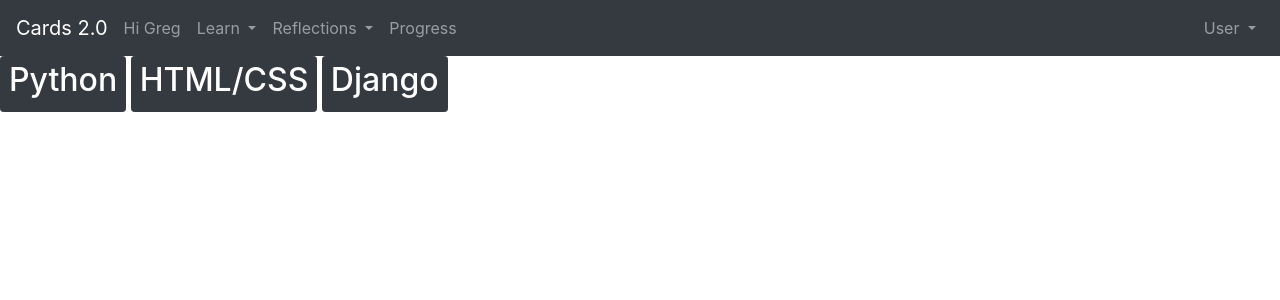
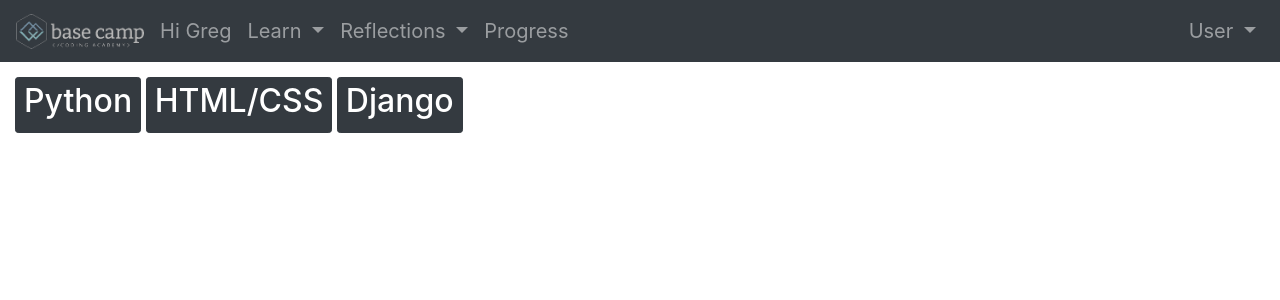
Before and after one commit to BaseCampCoding/django-unit-project-joseph-dylan-greg, a Django app: page /videos/ in a window 1280 px wide. Shown: the top 300 px of the page. Run offline with Django 3.2, Linux system fonts and the light colour scheme; a user stored in the database is signed in.

Commit message:
Adding styling and a logo

```diff
--- a/templates/partials/navbar.html
+++ b/templates/partials/navbar.html
@@ -1,20 +1,22 @@
 <!DOCTYPE html>
+{% load static %}
 <nav class="navbar navbar-expand-lg navbar-dark bg-dark">
-    <a class="navbar-brand" href="{% url 'home' %}">Cards 2.0</a>
+    <a class="navbar-brand" href="{% url 'home' %}"><img src="/static/Header2.png" alt="logo"  height="35rem"></a>
+    <!--<a class="navbar-brand" href="{% url 'home' %}">Cards 2.0</a>-->
     <button class="navbar-toggler" type="button" data-toggle="collapse" data-target="#navbarSupportedContent" aria-controls="navbarSupportedContent" aria-expanded="false" aria-label="Toggle navigation">
         <span class="navbar-toggler-icon"></span>
     </button>
 
     <div class="collapse navbar-collapse" id="navbarSupportedContent">
         {% if user.is_authenticated %}
-            <span class="navbar-text">Hi {{ user.username }}</span>
+            <span class="navbar-text" style=" font-size:20px;">Hi {{ user.username }}</span>
         {% endif %}
 
         <ul class="navbar-nav ml-2">
 
             {% if user.is_authenticated %}
             <li class="nav-item dropdown">
-                <a class="nav-link dropdown-toggle" href="#" id="navbarDropdown" role="button" data-toggle="dropdown" aria-haspopup="true" aria-expanded="false">
+                <a class="nav-link dropdown-toggle" href="#" id="navbarDropdown" role="button" data-toggle="dropdown" aria-haspopup="true" aria-expanded="false" style="font-size:20px;">
                   Learn
                 </a>
                 <div class="dropdown-menu" aria-labelledby="navbarDropdown">
@@ -24,7 +26,7 @@
                 </div>
             </li>
             <li class="nav-item dropdown">
-                <a class="nav-link dropdown-toggle" href="#" id="navbarDropdown" role="button" data-toggle="dropdown" aria-haspopup="true" aria-expanded="false">
+                <a class="nav-link dropdown-toggle" href="#" id="navbarDropdown" role="button" data-toggle="dropdown" aria-haspopup="true" aria-expanded="false" style=" font-size:20px;">
                   Reflections
                 </a>
                 <div class="dropdown-menu" aria-labelledby="navbarDropdown">
@@ -34,12 +36,12 @@
                 </div>
             </li>
             <li class="nav-item" style="color:gray">
-                <a href="{% url 'quiz_progress' %}" class="nav-link">Progress</a>
+                <a href="{% url 'quiz_progress' %}" class="nav-link" style=" font-size:20px;">Progress</a>
             </li>
         </ul>
         <ul class="navbar-nav ml-auto">
             <li class="nav-item dropdown ">
-            <a class="nav-link dropdown-toggle" href="#" id="navbarDropdown" role="button" data-toggle="dropdown" aria-haspopup="true" aria-expanded="false">
+            <a class="nav-link dropdown-toggle" href="#" id="navbarDropdown" role="button" data-toggle="dropdown" aria-haspopup="true" aria-expanded="false" style=" font-size:20px;">
                 User
               </a>
               <div class="dropdown-menu dropdown-menu-right" aria-labelledby="navbarDropdown">
--- a/templates/videos.html
+++ b/templates/videos.html
@@ -3,70 +3,70 @@
 
 {% block content %}
 {% if user.is_authenticated %}
-    <button onclick="showOrHideDiv()" class="btn btn-dark btn-sm"><h2>Python</h2></button>
+    <button onclick="showOrHideDiv()" class="btn btn-dark btn-sm" style=" margin-left:15px; margin-top: 15px; justify-content: space-evenly;"><h2>Python</h2></button>
     <div id="python" style="display:none">
-        <h4>Chapter 2</h4>
+        <h4 style="border-width:3px; border-style: solid; width:125px; margin:10px; border-style: None None solid;">Chapter 2</h4>
             <iframe width="280" height="158" src="https://www.youtube.com/embed/dbABzlmG1aM" frameborder="0" allow="accelerometer; autoplay; clipboard-write; encrypted-media; gyroscope; picture-in-picture" allowfullscreen></iframe>
-        <h4>Chapter 3</h4>
+        <h4 style="border-width:3px; border-style: solid; width:125px; margin:10px; border-style: None None solid;">Chapter 3</h4>
             <iframe width="280" height="158" src="https://www.youtube.com/embed/Ca214eZaVik" frameborder="0" allow="accelerometer; autoplay; clipboard-write; encrypted-media; gyroscope; picture-in-picture" allowfullscreen></iframe>
             <iframe width="280" height="158" src="https://www.youtube.com/embed/sMzOtsKY_cQ" frameborder="0" allow="accelerometer; autoplay; clipboard-write; encrypted-media; gyroscope; picture-in-picture" allowfullscreen></iframe>
             <iframe width="280" height="158" src="https://www.youtube.com/embed/YhtY5_daMds" frameborder="0" allow="accelerometer; autoplay; clipboard-write; encrypted-media; gyroscope; picture-in-picture" allowfullscreen></iframe>
-        <h4>Chapter 4</h4>
+        <h4 style="border-width:3px; border-style: solid; width:125px; margin:10px; border-style: None None solid;">Chapter 4</h4>
             <iframe width="280" height="158" src="https://www.youtube.com/embed/5DZMWRWEhUk" frameborder="0" allow="accelerometer; autoplay; clipboard-write; encrypted-media; gyroscope; picture-in-picture" allowfullscreen></iframe>
             <iframe width="280" height="158" src="https://www.youtube.com/embed/eenVZhUjlc4" frameborder="0" allow="accelerometer; autoplay; clipboard-write; encrypted-media; gyroscope; picture-in-picture" allowfullscreen></iframe>
-        <h4>Chapter 5</h4>
+        <h4 style="border-width:3px; border-style: solid; width:125px; margin:10px; border-style: None None solid;">Chapter 5</h4>
             <iframe width="280" height="158" src="https://www.youtube.com/embed/2luO2YNmOtM" frameborder="0" allow="accelerometer; autoplay; clipboard-write; encrypted-media; gyroscope; picture-in-picture" allowfullscreen></iframe>
             <iframe width="280" height="158" src="https://www.youtube.com/embed/xoznKUWQfTo" frameborder="0" allow="accelerometer; autoplay; clipboard-write; encrypted-media; gyroscope; picture-in-picture" allowfullscreen></iframe>
-        <h4>Chapter 6</h4>
+        <h4 style="border-width:3px; border-style: solid; width:125px; margin:10px; border-style: None None solid;">Chapter 6</h4>
             <iframe width="280" height="158" src="https://www.youtube.com/embed/lRNEsEjWkIg" frameborder="0" allow="accelerometer; autoplay; clipboard-write; encrypted-media; gyroscope; picture-in-picture" allowfullscreen></iframe>
             <iframe width="280" height="158" src="https://www.youtube.com/embed/J7wzmRyX24c" frameborder="0" allow="accelerometer; autoplay; clipboard-write; encrypted-media; gyroscope; picture-in-picture" allowfullscreen></iframe>
-        <h4>Chapter 7</h4>
+        <h4 style="border-width:3px; border-style: solid; width:125px; margin:10px; border-style: None None solid;">Chapter 7</h4>
             <iframe width="280" height="158" src="https://www.youtube.com/embed/7ZZhLaftRFY" frameborder="0" allow="accelerometer; autoplay; clipboard-write; encrypted-media; gyroscope; picture-in-picture" allowfullscreen></iframe>
             <iframe width="280" height="158" src="https://www.youtube.com/embed/tbDILVD3tqs" frameborder="0" allow="accelerometer; autoplay; clipboard-write; encrypted-media; gyroscope; picture-in-picture" allowfullscreen></iframe>
-        <h4>Chapter 8</h4>
+        <h4 style="border-width:3px; border-style: solid; width:125px; margin:10px; border-style: None None solid;">Chapter 8</h4>
             <iframe width="280" height="158" src="https://www.youtube.com/embed/xw8H9fJR55I" frameborder="0" allow="accelerometer; autoplay; clipboard-write; encrypted-media; gyroscope; picture-in-picture" allowfullscreen></iframe>
-        <h4>Chapter 9</h4>
+        <h4 style="border-width:3px; border-style: solid; width:125px; margin:10px; border-style: None None solid;">Chapter 9</h4>
             <iframe width="280" height="158" src="https://www.youtube.com/embed/HvV0BQ_bPcs" frameborder="0" allow="accelerometer; autoplay; clipboard-write; encrypted-media; gyroscope; picture-in-picture" allowfullscreen></iframe>
             <iframe width="280" height="158" src="https://www.youtube.com/embed/rKdi2JIelns" frameborder="0" allow="accelerometer; autoplay; clipboard-write; encrypted-media; gyroscope; picture-in-picture" allowfullscreen></iframe>
             <iframe width="280" height="158" src="https://www.youtube.com/embed/dSAN4dYI3S0" frameborder="0" allow="accelerometer; autoplay; clipboard-write; encrypted-media; gyroscope; picture-in-picture" allowfullscreen></iframe>
             <iframe width="280" height="158" src="https://www.youtube.com/embed/fHfKPQ_RDg0" frameborder="0" allow="accelerometer; autoplay; clipboard-write; encrypted-media; gyroscope; picture-in-picture" allowfullscreen></iframe>
-        <h4>Chapter 10</h4>
+        <h4 style="border-width:3px; border-style: solid; width:125px; margin:10px; border-style: None None solid;">Chapter 10</h4>
             <iframe width="280" height="158" src="https://www.youtube.com/embed/4dK4gocrgM8" frameborder="0" allow="accelerometer; autoplay; clipboard-write; encrypted-media; gyroscope; picture-in-picture" allowfullscreen></iframe>
             <iframe width="280" height="158" src="https://www.youtube.com/embed/cyZJO_Ql71A" frameborder="0" allow="accelerometer; autoplay; clipboard-write; encrypted-media; gyroscope; picture-in-picture" allowfullscreen></iframe>
             <iframe width="280" height="158" src="https://www.youtube.com/embed/ffpcPWze7Wo" frameborder="0" allow="accelerometer; autoplay; clipboard-write; encrypted-media; gyroscope; picture-in-picture" allowfullscreen></iframe>
             <iframe width="280" height="158" src="https://www.youtube.com/embed/A9Vt-sKulEY" frameborder="0" allow="accelerometer; autoplay; clipboard-write; encrypted-media; gyroscope; picture-in-picture" allowfullscreen></iframe>
             <iframe width="280" height="158" src="https://www.youtube.com/embed/IVQX5KKXLcE" frameborder="0" allow="accelerometer; autoplay; clipboard-write; encrypted-media; gyroscope; picture-in-picture" allowfullscreen></iframe>
             <iframe width="280" height="158" src="https://www.youtube.com/embed/rD44BNpi4-U" frameborder="0" allow="accelerometer; autoplay; clipboard-write; encrypted-media; gyroscope; picture-in-picture" allowfullscreen></iframe>
-        <h4>Chapter 11</h4>
+        <h4 style="border-width:3px; border-style: solid; width:125px; margin:10px; border-style: None None solid;">Chapter 11</h4>
             <iframe width="280" height="158" src="https://www.youtube.com/embed/7N14-JSxBIY" frameborder="0" allow="accelerometer; autoplay; clipboard-write; encrypted-media; gyroscope; picture-in-picture" allowfullscreen></iframe>
             <iframe width="280" height="158" src="https://www.youtube.com/embed/nd6vm76hYg4" frameborder="0" allow="accelerometer; autoplay; clipboard-write; encrypted-media; gyroscope; picture-in-picture" allowfullscreen></iframe>
             <iframe width="280" height="158" src="https://www.youtube.com/embed/daefaLgNkw0" frameborder="0" allow="accelerometer; autoplay; clipboard-write; encrypted-media; gyroscope; picture-in-picture" allowfullscreen></iframe>
             <iframe width="280" height="158" src="https://www.youtube.com/embed/daefaLgNkw0" frameborder="0" allow="accelerometer; autoplay; clipboard-write; encrypted-media; gyroscope; picture-in-picture" allowfullscreen></iframe>
             <iframe width="280" height="158" src="https://www.youtube.com/embed/XWvF8o_t_DE" frameborder="0" allow="accelerometer; autoplay; clipboard-write; encrypted-media; gyroscope; picture-in-picture" allowfullscreen></iframe>
             <iframe width="280" height="158" src="https://www.youtube.com/embed/OgWFYAYLQhc" frameborder="0" allow="accelerometer; autoplay; clipboard-write; encrypted-media; gyroscope; picture-in-picture" allowfullscreen></iframe>
-        <h4>Chapter 13</h4>
+        <h4 style="border-width:3px; border-style: solid; width:125px; margin:10px; border-style: None None solid;">Chapter 13</h4>
             <iframe width="280" height="158" src="https://www.youtube.com/embed/YzT8zDPihmc" frameborder="0" allow="accelerometer; autoplay; clipboard-write; encrypted-media; gyroscope; picture-in-picture" allowfullscreen></iframe>
             <iframe width="280" height="158" src="https://www.youtube.com/embed/YzT8zDPihmc" frameborder="0" allow="accelerometer; autoplay; clipboard-write; encrypted-media; gyroscope; picture-in-picture" allowfullscreen></iframe>
             <iframe width="280" height="158" src="https://www.youtube.com/embed/g-PGLbMth_g" frameborder="0" allow="accelerometer; autoplay; clipboard-write; encrypted-media; gyroscope; picture-in-picture" allowfullscreen></iframe>
             <iframe width="280" height="158" src="https://www.youtube.com/embed/4VqmGXwpLqc" frameborder="0" allow="accelerometer; autoplay; clipboard-write; encrypted-media; gyroscope; picture-in-picture" allowfullscreen></iframe>
             <iframe width="280" height="158" src="https://www.youtube.com/embed/-D38DB4tx54" frameborder="0" allow="accelerometer; autoplay; clipboard-write; encrypted-media; gyroscope; picture-in-picture" allowfullscreen></iframe>
-        <h4>Chapter 14</h4>
+        <h4 style="border-width:3px; border-style: solid; width:125px; margin:10px; border-style: None None solid;">Chapter 14</h4>
             <iframe width="280" height="158" src="https://www.youtube.com/embed/CDnk3_VYfLI" frameborder="0" allow="accelerometer; autoplay; clipboard-write; encrypted-media; gyroscope; picture-in-picture" allowfullscreen></iframe>
             <iframe width="280" height="158" src="https://www.youtube.com/embed/yxGNnxoLJKs" frameborder="0" allow="accelerometer; autoplay; clipboard-write; encrypted-media; gyroscope; picture-in-picture" allowfullscreen></iframe>
-        <h4>Chapter 17</h4>
+        <h4 style="border-width:3px; border-style: solid; width:125px; margin:10px; border-style: None None solid;">Chapter 17</h4>
             <iframe width="280" height="158" src="https://www.youtube.com/embed/Tqzm4_BZ7WY" frameborder="0" allow="accelerometer; autoplay; clipboard-write; encrypted-media; gyroscope; picture-in-picture" allowfullscreen></iframe>
             <iframe width="280" height="158" src="https://www.youtube.com/embed/pd-0G0MigUA" frameborder="0" allow="accelerometer; autoplay; clipboard-write; encrypted-media; gyroscope; picture-in-picture" allowfullscreen></iframe>
             <iframe width="280" height="158" src="https://www.youtube.com/embed/3x2aeKiQjx8" frameborder="0" allow="accelerometer; autoplay; clipboard-write; encrypted-media; gyroscope; picture-in-picture" allowfullscreen></iframe>
     </div>
-   <button onclick="showOrHideDiv2()" class="btn btn-dark btn-sm"><h2>HTML/CSS</h2></button>
+   <button onclick="showOrHideDiv2()" class="btn btn-dark btn-sm" style=" margin-top: 15px; justify-content: space-evenly;"><h2>HTML/CSS</h2></button>
     <div id="html" style="display:none">
-        <h4>Intro to HTML & CSS</h4>
+        <h4 style="border-width:3px; border-style: solid; width:125px; margin:10px; border-style: None None solid;">Intro to HTML & CSS</h4>
             <iframe width="280" height="158" src="https://www.youtube.com/embed/TKYsuU86-DQ" frameborder="0" allow="accelerometer; autoplay; clipboard-write; encrypted-media; gyroscope; picture-in-picture" allowfullscreen></iframe>
-        <h4>Creating Our First Project & Document</h4>
+        <h4 style="border-width:3px; border-style: solid; width:125px; margin:10px; border-style: None None solid;">Creating Our First Project & Document</h4>
             <iframe width="280" height="158" src="https://www.youtube.com/embed/TKYsuU86-DQ" frameborder="0" allow="accelerometer; autoplay; clipboard-write; encrypted-media; gyroscope; picture-in-picture" allowfullscreen></iframe>
     </div>
 
-    <button onclick="showOrHideDiv3()" class="btn btn-dark btn-sm"><h2>Django</h2></button>
+    <button onclick="showOrHideDiv3()" class="btn btn-dark btn-sm" style=" margin-top: 15px; justify-content: space-evenly;"><h2>Django</h2></button>
     <div id="django" style="display:none">
         <p>Django videos here</p>
     </div>
```
Also changed, not shown: static/Header2.png (added).
